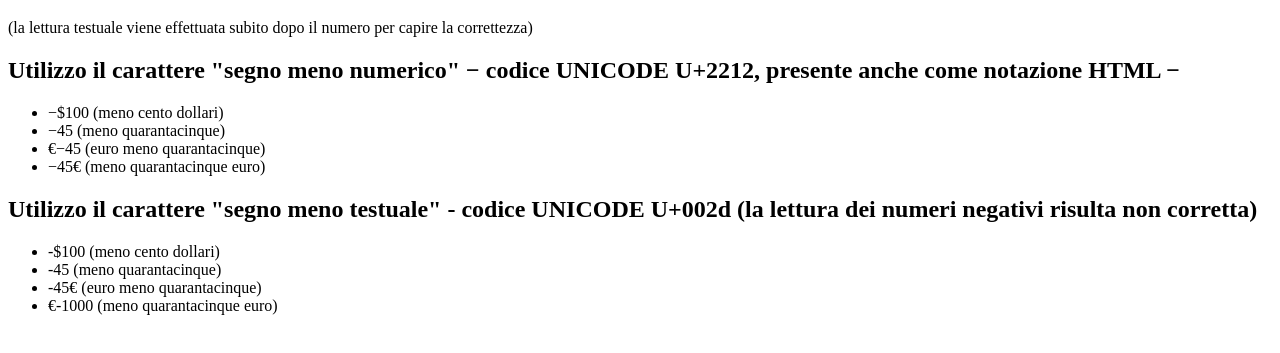
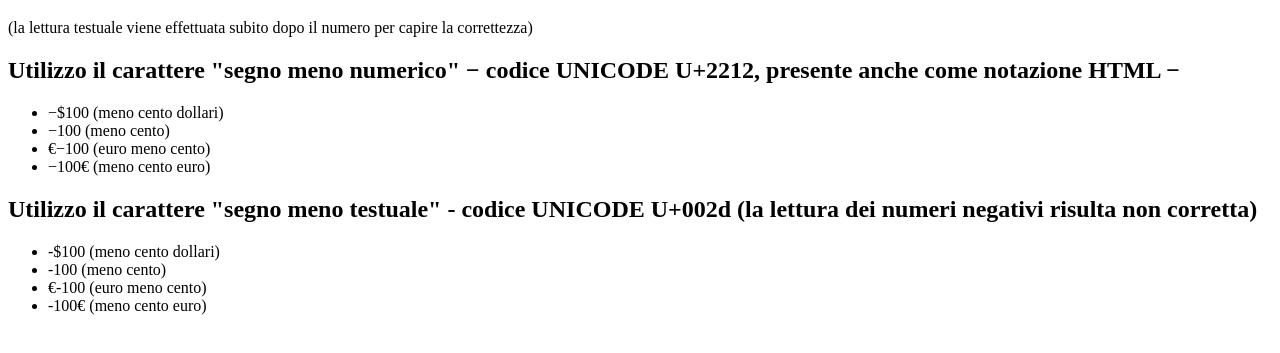
Before and after one commit to dianaberna/accessibility-negative-numbers, a plain HTML site: page index.html in a window 1280 px wide. Shown: the part 61-414 px from the top of the page. Drawn offline with Linux system fonts and the light colour scheme.

Commit message:
Update index.html

```diff
--- a/index.html
+++ b/index.html
@@ -13,16 +13,16 @@
     <h2>Utilizzo il carattere "segno meno numerico" − codice UNICODE U+2212, presente anche come notazione HTML &minus; </h2>
     <ul>
         <li>−$100 (meno cento dollari)</li>
-        <li>−45 (meno quarantacinque)</li>
-        <li>€−45 (euro meno quarantacinque)</li>
-        <li>−45€ (meno quarantacinque euro)</li>
+        <li>−100 (meno cento)</li>
+        <li>€−100 (euro meno cento)</li>
+        <li>−100€ (meno cento euro)</li>
     </ul>
     <h2>Utilizzo il carattere "segno meno testuale" - codice UNICODE U+002d (la lettura dei numeri negativi risulta non corretta)</h2>
     <ul>
         <li>-$100 (meno cento dollari)</li>
-        <li>-45 (meno quarantacinque)</li>
-        <li>-45€ (euro meno quarantacinque)</li>
-        <li>€-1000 (meno quarantacinque euro)</li>
+        <li>-100 (meno cento)</li>
+        <li>€-100 (euro meno cento)</li>
+        <li>-100€ (meno cento euro)</li>
     </ul>
 
 </body>
```
